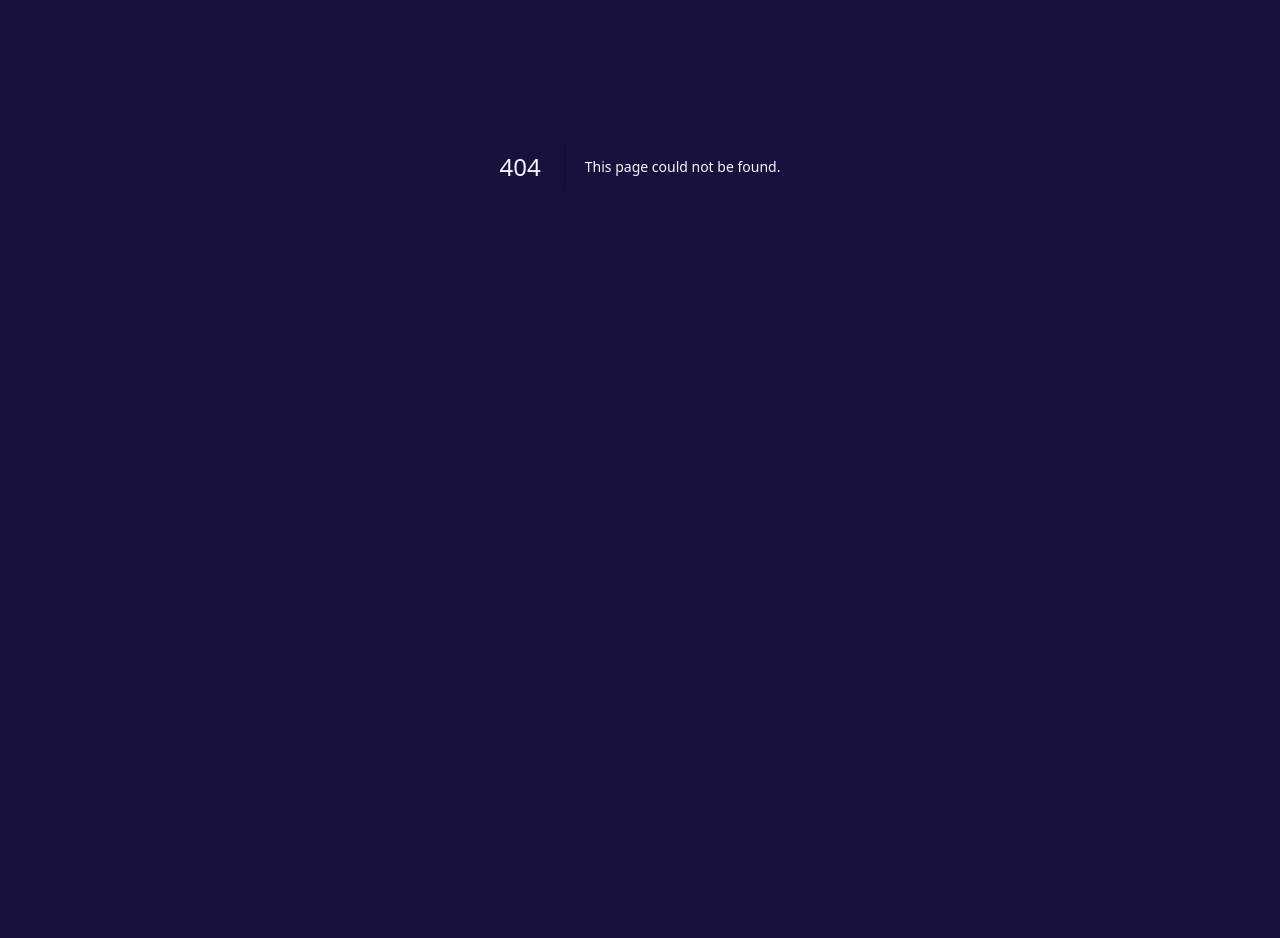
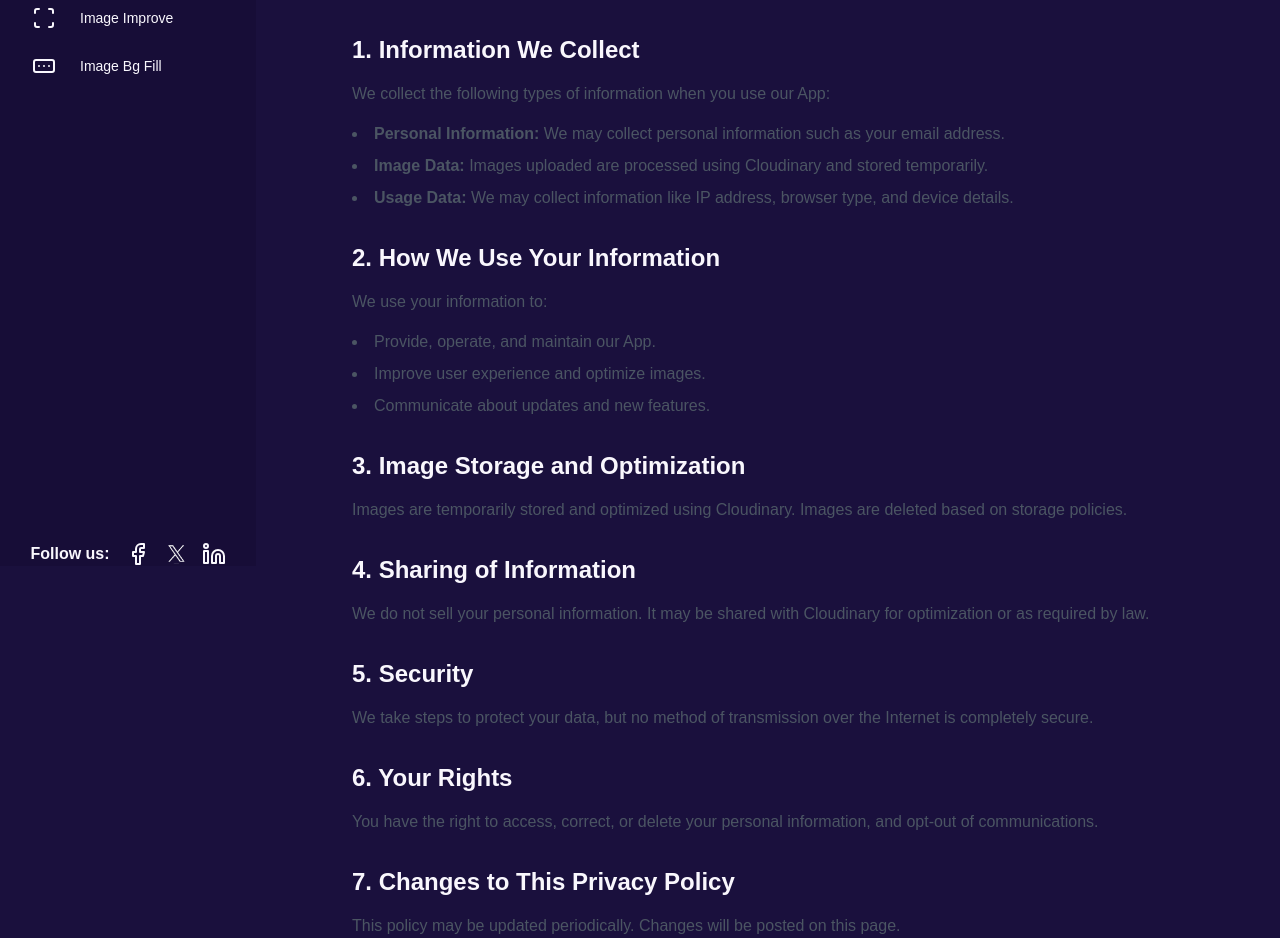
Before and after one commit to afnanhussain2002/making-chip, a Next.js app: page /private-policy in a window 1280 px wide. Before the commit this address had no page. Shown: the part 234-1172 px from the top of the page. Before the commit the page ends 800 px from the top, so only its background shows below. Built offline with nearby package versions, Linux system fonts and the light colour scheme; no server answers.

Commit message:
add a private policy page

```diff
--- /dev/null
+++ b/src/app/(app)/private-policy/page.tsx
@@ -0,0 +1,62 @@
+import React from 'react';
+
+const PrivacyPolicy = () => {
+  return (
+    <div className="max-w-4xl mx-auto py-12 px-4 sm:px-6 lg:px-8">
+      <h1 className="text-4xl font-bold mb-6 text-center">Privacy Policy</h1>
+      <p className="mb-4 text-gray-700">Effective Date: <span className="font-semibold">October,7,2024</span></p>
+
+      <h2 className="text-2xl font-semibold mt-8 mb-4">1. Information We Collect</h2>
+      <p className="text-gray-600 mb-4">
+        We collect the following types of information when you use our App:
+      </p>
+      <ul className="list-disc list-inside text-gray-600 space-y-2">
+        <li><strong>Personal Information:</strong> We may collect personal information such as your email address.</li>
+        <li><strong>Image Data:</strong> Images uploaded are processed using Cloudinary and stored temporarily.</li>
+        <li><strong>Usage Data:</strong> We may collect information like IP address, browser type, and device details.</li>
+      </ul>
+
+      <h2 className="text-2xl font-semibold mt-8 mb-4">2. How We Use Your Information</h2>
+      <p className="text-gray-600 mb-4">
+        We use your information to:
+      </p>
+      <ul className="list-disc list-inside text-gray-600 space-y-2">
+        <li>Provide, operate, and maintain our App.</li>
+        <li>Improve user experience and optimize images.</li>
+        <li>Communicate about updates and new features.</li>
+      </ul>
+
+      <h2 className="text-2xl font-semibold mt-8 mb-4">3. Image Storage and Optimization</h2>
+      <p className="text-gray-600 mb-4">
+        Images are temporarily stored and optimized using Cloudinary. Images are deleted based on storage policies.
+      </p>
+
+      <h2 className="text-2xl font-semibold mt-8 mb-4">4. Sharing of Information</h2>
+      <p className="text-gray-600 mb-4">
+        We do not sell your personal information. It may be shared with Cloudinary for optimization or as required by law.
+      </p>
+
+      <h2 className="text-2xl font-semibold mt-8 mb-4">5. Security</h2>
+      <p className="text-gray-600 mb-4">
+        We take steps to protect your data, but no method of transmission over the Internet is completely secure.
+      </p>
+
+      <h2 className="text-2xl font-semibold mt-8 mb-4">6. Your Rights</h2>
+      <p className="text-gray-600 mb-4">
+        You have the right to access, correct, or delete your personal information, and opt-out of communications.
+      </p>
+
+      <h2 className="text-2xl font-semibold mt-8 mb-4">7. Changes to This Privacy Policy</h2>
+      <p className="text-gray-600 mb-4">
+        This policy may be updated periodically. Changes will be posted on this page.
+      </p>
+
+      <h2 className="text-2xl font-semibold mt-8 mb-4">8. Contact Us</h2>
+      <p className="text-gray-600 mb-4">
+        If you have any questions, contact us at <span className="font-semibold">afnanhussain2022@gmail.com</span>.
+      </p>
+    </div>
+  );
+};
+
+export default PrivacyPolicy;
```
